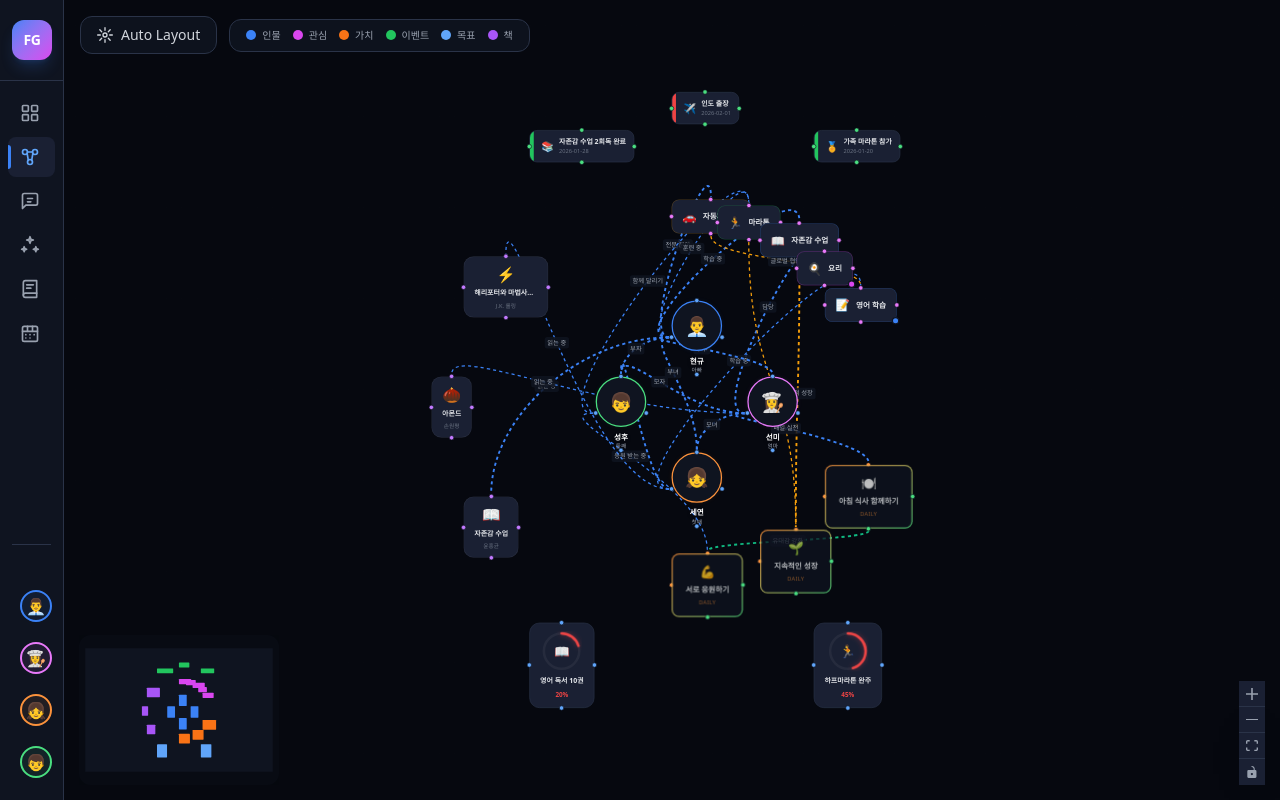
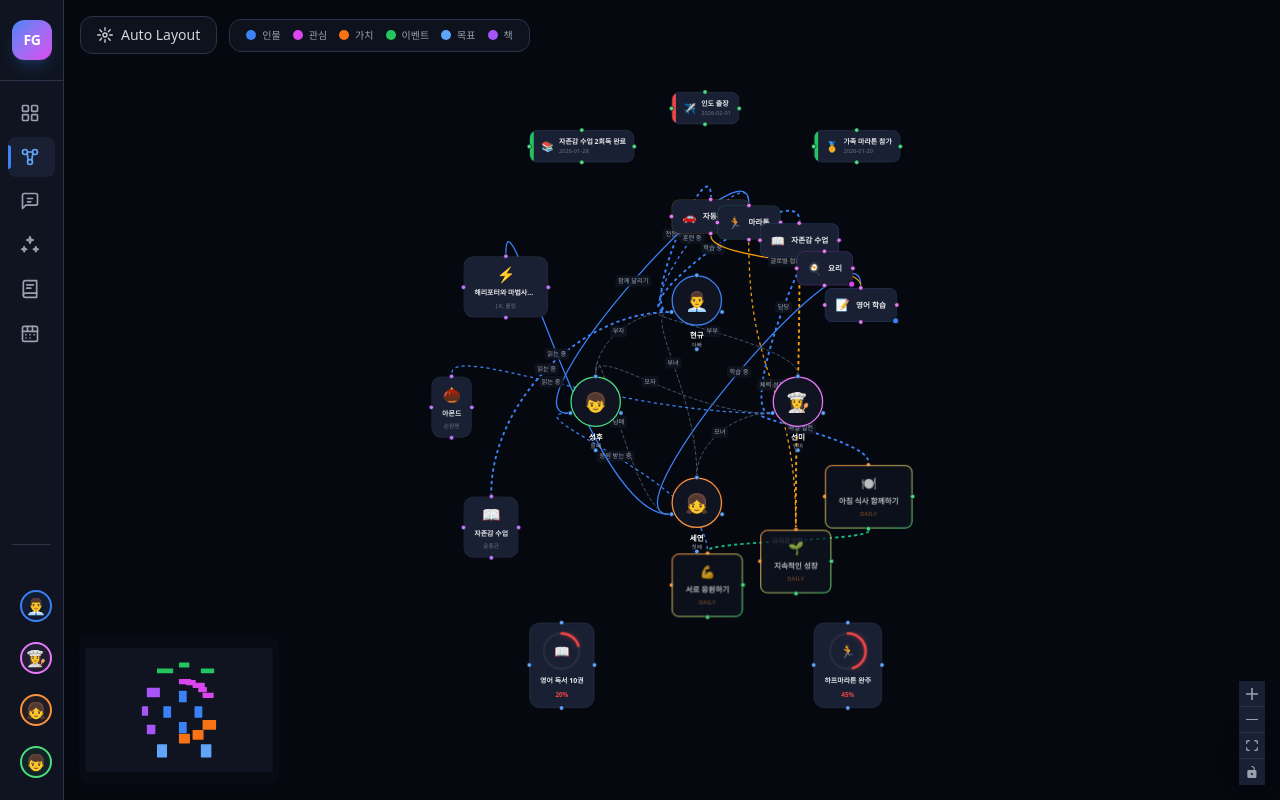
Before and after one commit to Jason198341/family-graph, a React (Vite) app: page / in a window 1280 px wide. Both pictures are taken after a click on the button "그래프". Built offline with nearby package versions, Linux system fonts and the light colour scheme; a web font is replaced by a local one.

Commit message:
fix: 가족 관계 엣지 스타일 정리
- 가족 엣지: 얇은 회색 점선, 애니메이션 제거
- 인물 노드 간격 확대 (120→160)
- buildEdges에서 store의 animated 값 존중

Co-Authored-By: Claude Opus 4.6 <noreply@anthropic.com>

```diff
--- a/src/components/graph/KnowledgeGraph.tsx
+++ b/src/components/graph/KnowledgeGraph.tsx
@@ -92,7 +92,7 @@ function autoLayout(rawNodes: Node[]): Node[] {
       // Person nodes in center cluster
       if (cat === 'person') {
         const pAngle = (2 * Math.PI * idx) / Math.max(nodesInGroup.length, 1) - Math.PI / 2
-        const pRadius = nodesInGroup.length > 1 ? 120 : 0
+        const pRadius = nodesInGroup.length > 1 ? 160 : 0
         result.push({
           ...node,
           type: categoryToNodeType[cat] ?? 'custom',
@@ -121,7 +121,7 @@ function buildEdges(rawEdges: Edge[]): Edge[] {
   return rawEdges.map((edge) => ({
     ...edge,
     type: 'default',
-    animated: (edge.style?.strokeWidth as number ?? 1) >= 2,
+    animated: edge.animated ?? false,
     style: {
       ...(edge.style ?? {}),
       stroke: (edge.style?.stroke as string) ?? '#64748b',
--- a/src/stores/graphStore.ts
+++ b/src/stores/graphStore.ts
@@ -610,18 +610,22 @@ export const useGraphStore = create<GraphState>()((set, get) => ({
 
   getAllGraphEdges: () => {
     const s = get()
-    return s.relations.map((rel): Edge => ({
+    return s.relations.map((rel): Edge => {
+      const isFamily = rel.relationType === 'family'
+      return {
         id: rel.id,
         source: rel.sourceId,
         target: rel.targetId,
         label: rel.label,
         type: 'default',
-      animated: rel.strength >= 7,
+        animated: isFamily ? false : rel.strength >= 7,
         style: {
-        strokeWidth: Math.max(1, Math.round(rel.strength / 3)),
-        stroke: CATEGORY_COLORS[rel.sourceType] ?? '#64748b',
+          strokeWidth: isFamily ? 1.5 : Math.max(1, Math.round(rel.strength / 3)),
+          stroke: isFamily ? '#475569' : (CATEGORY_COLORS[rel.sourceType] ?? '#64748b'),
+          strokeDasharray: isFamily ? '6 3' : undefined,
         },
-    }))
+      }
+    })
   },
 
   // ── AI extraction import ──
```
Lines whose indentation alone changed are shown as unchanged.
